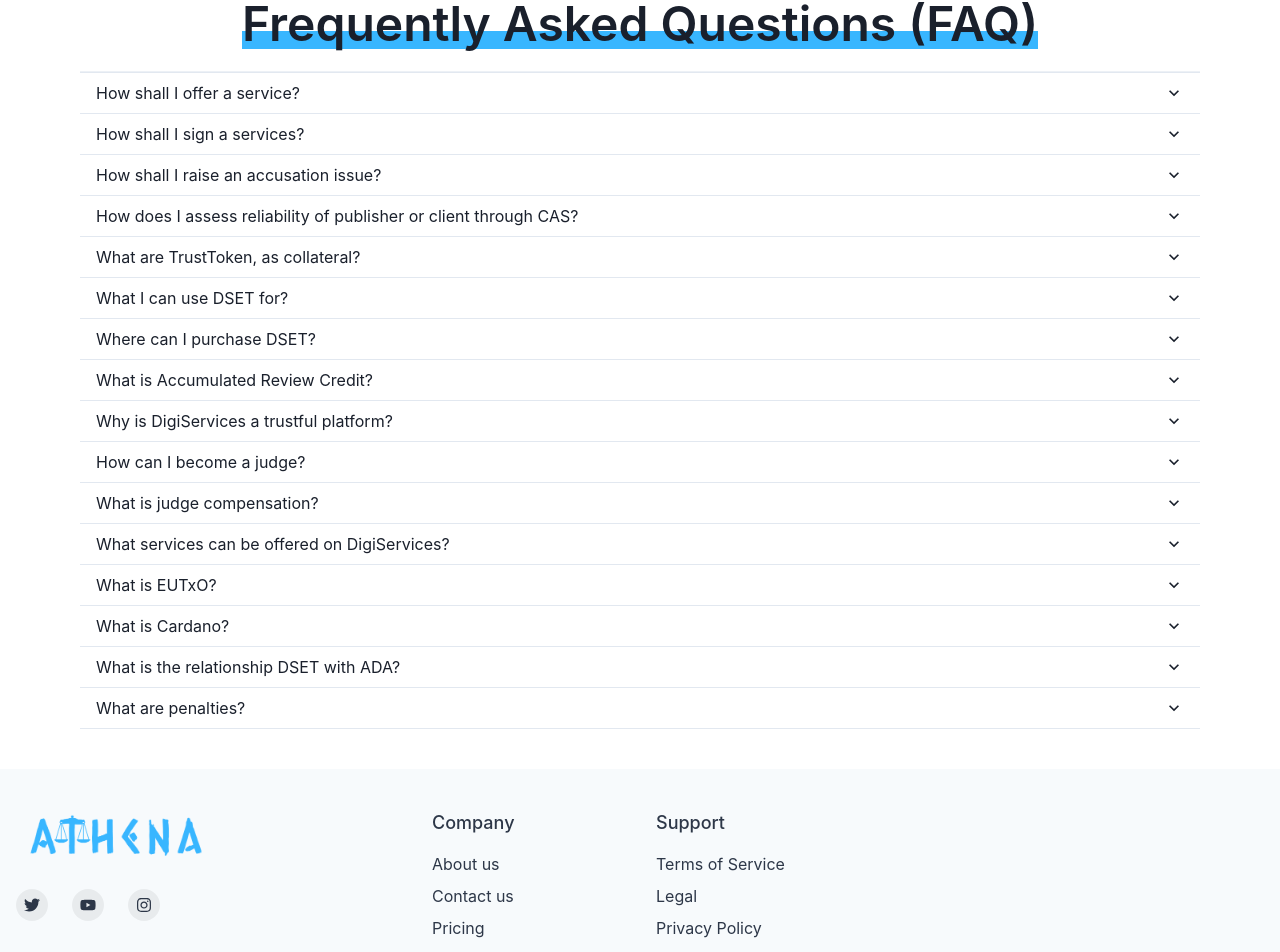
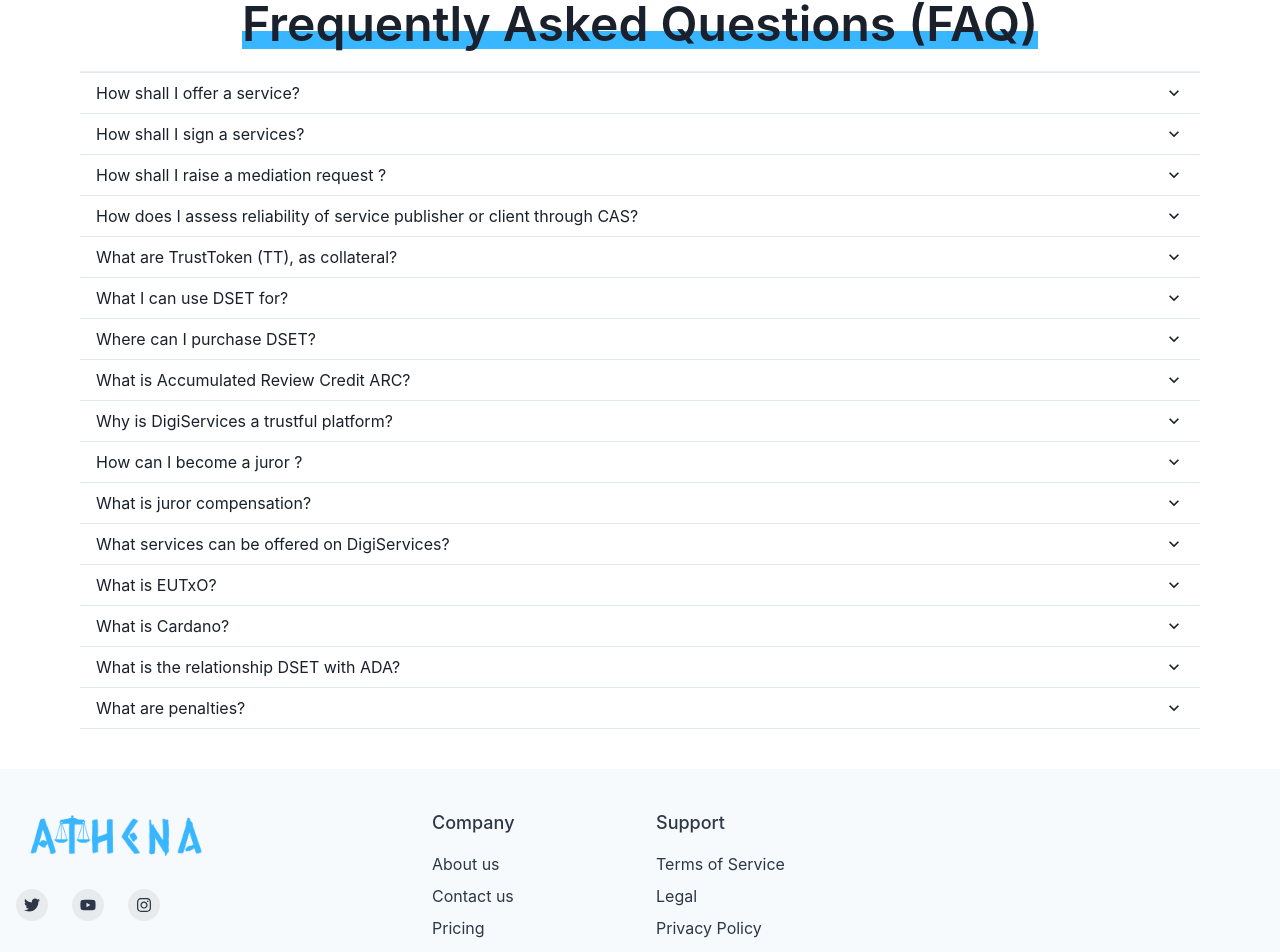
Before and after one commit to athena-labz/athena-frontend, a Next.js app: page / in a window 1280 px wide. Shown: the part 4575-5527 px from the top of the page. Built offline with nearby package versions, Linux system fonts and the light colour scheme.

Commit message:
Update index.tsx

```diff
--- a/components/FaqSection/index.tsx
+++ b/components/FaqSection/index.tsx
@@ -21,73 +21,73 @@ export default function FaqSection() {
         },
         {
             key:"C",
-            question:"How shall I raise an accusation issue?",
-            answer:"Lorem ipsum dolor sit amet, consectetur adipiscing elit, sed do eiusmod"
+            question:"How shall I raise a mediation request ?",
+            answer:"If you deem that the service provided does not match expectations or if your customer did not meet requests you set, you can ask for a mediation through the previously selected jurors. This is done by selecting the Mediation button located at the bottom of the signed contract window"
         },
         {
             key:"D",
-            question:"How does I assess reliability of publisher or client through CAS?",
-            answer:"Lorem ipsum dolor sit amet, consectetur adipiscing elit, sed do eiusmod"
+            question:"How does I assess reliability of service publisher or client through CAS?",
+            answer:" CAS (Credit Assessment Score) is a dynamic score which upates periodically and wrap up the whole social and business reliability of each platform member by reviewing the past history of transactions, service success rates as customer or service provider. Additionally it measures,rewards and penalizes members who achieve or not set year targets. CAS measurement rules, rewards and penalty are set under CAS window "
         },
         {
             key:"E",
-            question:"What are TrustToken, as collateral?",
-            answer:"Lorem ipsum dolor sit amet, consectetur adipiscing elit, sed do eiusmod"
+            question:"What are TrustToken (TT), as collateral?",
+            answer:" TrustToken (TT) are tokens set as guarantee by both sides the service provider and customer during the contract negotiation. It is an escrow which is opened at contract execution and distributed to both parties according to a logic accounting for the transaction performance. In case of arbitration a juror is involved and he will be rewarded through TT as well for his performance. At present ADA will be used as TT."
         },
         {
             key:"F",
             question:"What I can use DSET for?",
-            answer:"Lorem ipsum dolor sit amet, consectetur adipiscing elit, sed do eiusmod"
+            answer:" DSET is the utility token of the platform and will be minted at a second development stage to allow for new functions and rewards"
         },
         {
             key:"G",
             question:"Where can I purchase DSET?",
-            answer:"Lorem ipsum dolor sit amet, consectetur adipiscing elit, sed do eiusmod"
+            answer:"Many cryptocurrency exchanges will be able to operate after DSET launch"
         },
         {
             key:"H",
-            question:"What is Accumulated Review Credit?",
-            answer:"Lorem ipsum dolor sit amet, consectetur adipiscing elit, sed do eiusmod"
+            question:"What is Accumulated Review Credit ARC?",
+            answer:"Reviews are one of the factor affecting CAS. After each service completion, the parties will be able to review to counterpart performance. Also in case of mediatiation juror is assessed. ARC represents the cumulate score over a period"
         },
         {
             key:"I",
             question:"Why is DigiServices a trustful platform?",
-            answer:"Lorem ipsum dolor sit amet, consectetur adipiscing elit, sed do eiusmod"
+            answer:"Integrating mediation into smart contracts deters scammers from acting because of the intrinsic loss. Additionally well-minded members add a relevant layer of carefulness knowing that any misunderstanding or misbehavior will be accounted thrugh immediate penalties and a reduced CAS. A reduced CAS will undermine a successful participation on the platform because reputation and reliability are essential ingredient for success."
         },
         {
             key:"J",
-            question:"How can I become a judge?",
-            answer:"Lorem ipsum dolor sit amet, consectetur adipiscing elit, sed do eiusmod"
+            question:"How can I become a juror ?",
+            answer:"Every member is allowed to be selected as juror for categories he or she is knowledeable about. For further details please refer to Juror tag on the bottom of the home page"
         },
         {
             key:"K",
-            question:"What is judge compensation?",
-            answer:"Lorem ipsum dolor sit amet, consectetur adipiscing elit, sed do eiusmod"
+            question:"What is juror compensation?",
+            answer:"Becoming a reliable juror assures a continuous income stream on occasion of every mediation act."
         },
         {
             key:"L",
             question:" What services can be offered on DigiServices?",
-            answer:"Lorem ipsum dolor sit amet, consectetur adipiscing elit, sed do eiusmod"
+            answer:"Every kind of service and sales can be offered on the platfrom  as long as it is legal, moral and does not offend any human being"
         },
         {
             key:"M",
             question:"What is EUTxO?",
-            answer:"Lorem ipsum dolor sit amet, consectetur adipiscing elit, sed do eiusmod"
+            answer:"EUtxO is Extended Unspent Transaction Output and is the protocol adopted by Cardano blockchain to maximize safety, speed, reliability through a environment-friendly energy use"
         },
         {
             key:"N",
             question:"What is Cardano?",
-            answer:"Lorem ipsum dolor sit amet, consectetur adipiscing elit, sed do eiusmod"
+            answer:"Cardano is a blockchain platform, pioneering Proof-of-Stake validation protocol and swiftly rising to be a prominent player in the blockchain industry"
         },
         {
             key:"O",
             question:"What is the relationship DSET with ADA?",
-            answer:"Lorem ipsum dolor sit amet, consectetur adipiscing elit, sed do eiusmod"
+            answer:"DSET is a token minted through Cardano blockchain whose token is ADA"
         },
         {
             key:"P",
             question:"What are penalties?",
-            answer:"Lorem ipsum dolor sit amet, consectetur adipiscing elit, sed do eiusmod"
+            answer:"A loss in tokens holding can be triggered by misbehavious, insufficient perfromance, missing set targets."
         },
 
     ]
```
